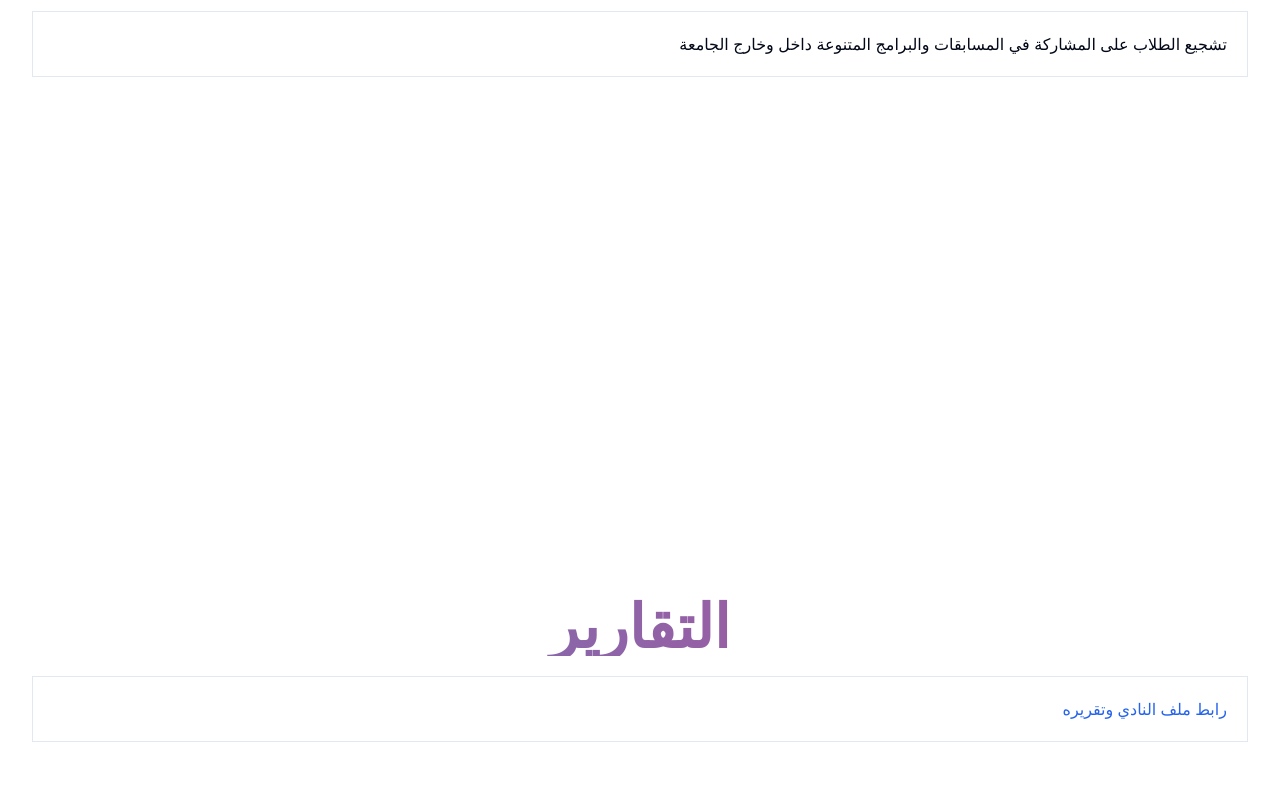
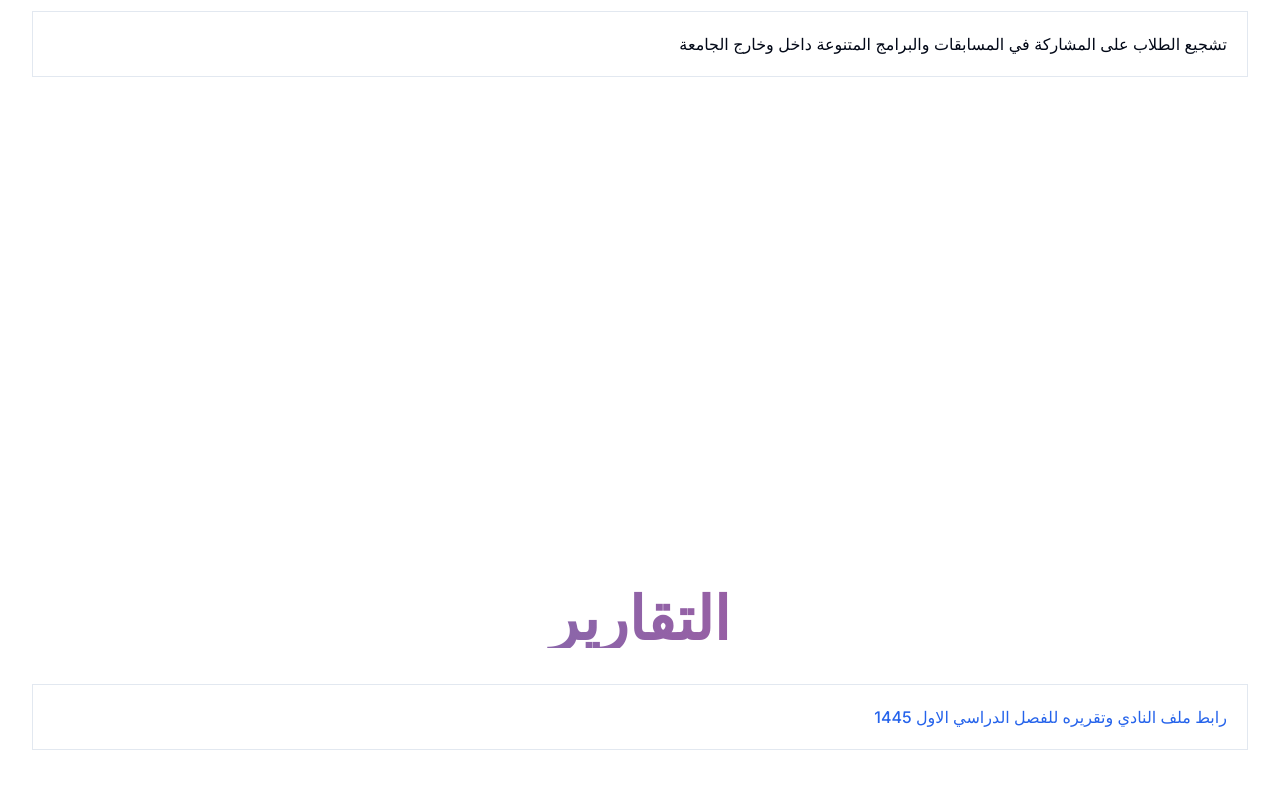
Before and after one commit to mahmoude4477/ITech-Club, a Next.js app: page / in a window 1280 px wide. Shown: the part 2986-3775 px from the top of the page. Built offline with nearby package versions, Linux system fonts and the light colour scheme.

Commit message:
Update timing in Home component, edit club report, and fix styling in StartIcon component

```diff
--- a/src/app/page.tsx
+++ b/src/app/page.tsx
@@ -41,7 +41,7 @@ export default function Home() {
   useEffect(() => {
     setTimeout(() => {
       setIsStart(false);
-    }, 2000);
+    }, 1000);
   }, []);
 
   return (
@@ -54,7 +54,10 @@ export default function Home() {
 
           <div
             className="container"
-            style={{ position: "relative", overflow: "hidden" }}
+            style={{
+              position: "relative",
+              overflow: "hidden",
+            }}
           >
             {introList.map((intro, index) => (
               <Animations key={index}>
--- a/src/components/Report.tsx
+++ b/src/components/Report.tsx
@@ -5,21 +5,19 @@ const Reports = () => {
   const ReportsList = [
     {
       href: "https://drive.google.com/file/d/1ONibXKKbT3T85tinKsemSegaGbPX3qAV/view?usp=sharing",
-      label: "رابط ملف النادي وتقريره",
+      label: "رابط ملف النادي وتقريره للفصل الدراسي الاول 1445",
     },
   ];
 
   return (
     <Animations>
-      <div id="Reports" className="h-screen flex flex-col justify-center ">
+      <div
+        id="Reports"
+        className="h-screen flex flex-col gap-4 justify-center "
+      >
         <h1 className="text-center mb-5 text-5xl md:text-6xl font-bold bg-gradient-to-r bg-clip-text from-[#6879B8] text-transparent  to-[#B94C96]">
           التقارير
         </h1>
-        {/* <ul dir="rtl" className="ps-5 mt-2 space-y-1 list-disc list-inside">
-          {Goals.map((goal, index) => (
-            <li key={index}>{goal}</li>
-          ))}
-        </ul> */}
         <div dir="rtl" className="flex mb-1 space-y-3 flex-col">
           {ReportsList.map((Report, index) => (
             <Link
--- a/src/components/StartIcon.tsx
+++ b/src/components/StartIcon.tsx
@@ -5,7 +5,7 @@ import { motion } from "framer-motion";
 
 const StartIcon = () => {
   return (
-    <div className="h-screen  flex flex-col justify-center items-center">
+    <div className="h-screen flex flex-col justify-center items-center">
       <motion.div
         initial={{ opacity: 0, scale: 0.5 }}
         animate={{ opacity: 1, scale: 1 }}
@@ -13,7 +13,7 @@ const StartIcon = () => {
       >
         <Image
           src={"/icon3.png"}
-          className="bg-white rounded-lg"
+          className=" rounded-lg"
           width={500}
           height={500}
           alt="icon"
```
